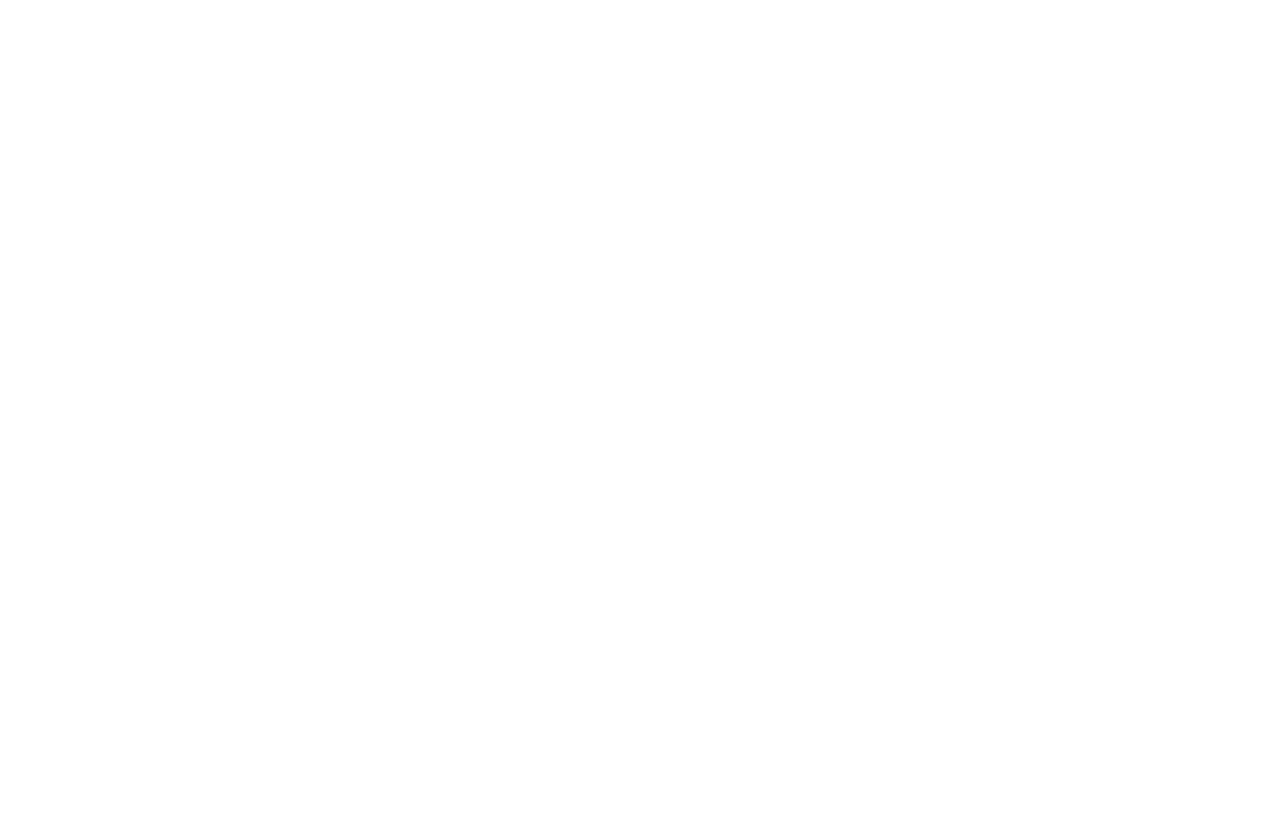
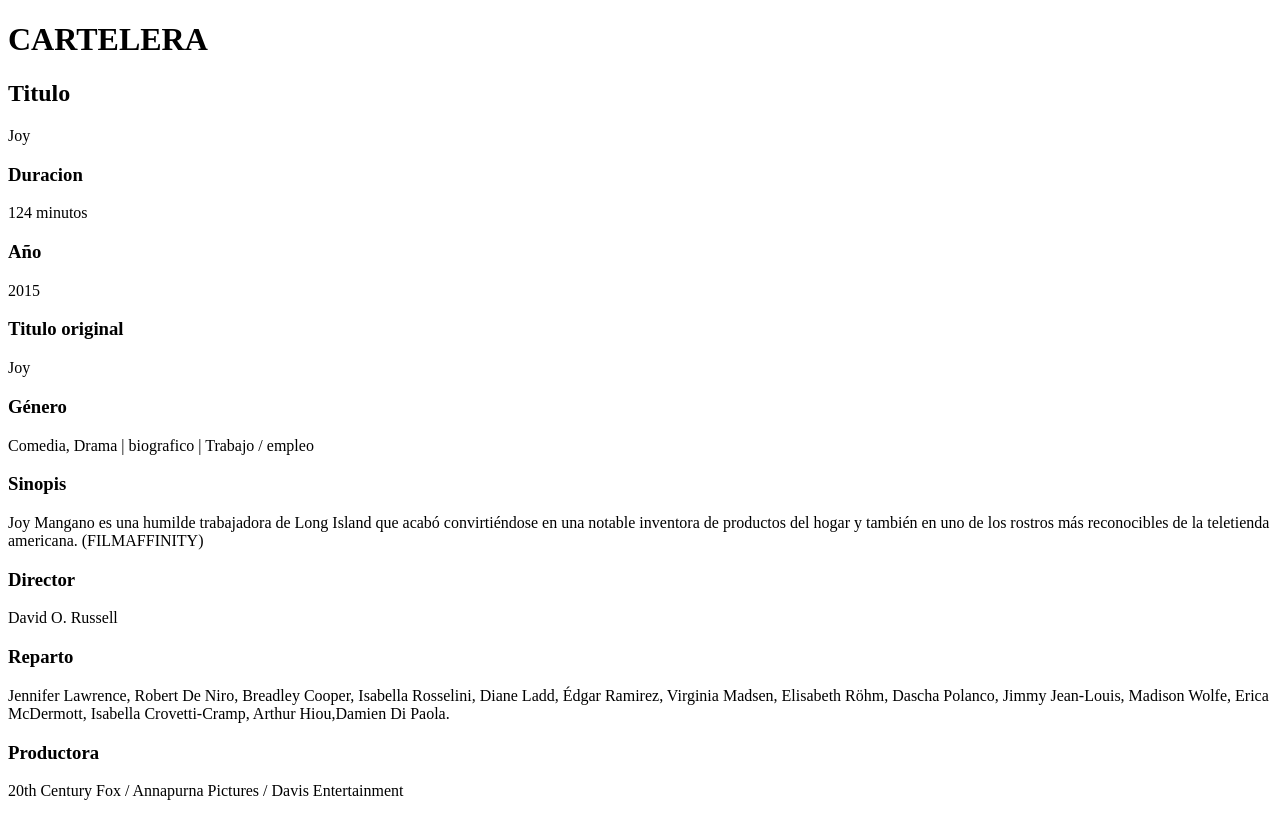
Before and after one commit to Moexbreak84/Programaci-n, a plain HTML site: page Lenguaje_De_Marcas/Lenguaje_de_Marcas/Actividad_Presencial_1/encabezados-parrafos.html in a window 1280 px wide. Drawn offline with Linux system fonts and the light colour scheme.

Commit message:
Practica 1

```diff
--- a/Lenguaje_De_Marcas/Lenguaje_de_Marcas/Actividad_Presencial_1/encabezados-parrafos.html
+++ b/Lenguaje_De_Marcas/Lenguaje_de_Marcas/Actividad_Presencial_1/encabezados-parrafos.html
@@ -3,9 +3,27 @@
 <head>
     <meta charset="UTF-8">
     <meta name="viewport" content="width=device-width, initial-scale=1.0">
-    <title>Document</title>
+    <title>Encabezaados</title>
 </head>
 <body>
-
+    <h1><Strong>CARTELERA</Strong></h1>
+    <h2><Strong>Titulo</Strong></h2>
+    <p>Joy</p>
+    <h3><strong>Duracion</strong></h3>
+    <p>124 minutos</p>
+    <h3><strong>Año</strong></h3>
+    <p>2015</p>
+    <h3><strong>Titulo original</strong></h3>
+    <p>Joy</p>
+    <h3><strong>Género</strong></h3>
+    <p>Comedia, Drama | biografico | Trabajo / empleo</p>
+    <h3><strong>Sinopis</strong></h3>
+    <p>Joy Mangano es una humilde trabajadora de Long Island que acabó convirtiéndose en una notable inventora de productos del hogar y también en uno de los rostros más reconocibles de la teletienda americana. (FILMAFFINITY)</p>
+    <h3><strong>Director</strong></h3>
+    <p>David O. Russell</p>
+    <h3><strong>Reparto</strong></h3>
+    <p>Jennifer Lawrence, Robert De Niro, Breadley Cooper, Isabella Rosselini, Diane Ladd, Édgar Ramirez, Virginia Madsen, Elisabeth Röhm, Dascha Polanco, Jimmy Jean-Louis, Madison Wolfe, Erica McDermott, Isabella Crovetti-Cramp, Arthur Hiou,Damien Di Paola.</p>
+    <h3><strong>Productora</strong></h3>
+    <p>20th Century Fox / Annapurna Pictures / Davis Entertainment</p>
 </body>
 </html>
```
Also changed, not shown: Lenguaje_De_Marcas/Lenguaje_de_Marcas/Actividad_Presencial_1/ec-2grado.html (added, +12 -0 lines), Lenguaje_De_Marcas/Lenguaje_de_Marcas/Actividad_Presencial_1/estilos-fuente.html (added, +15 -0 lines), Lenguaje_De_Marcas/Lenguaje_de_Marcas/Actividad_Presencial_1/listas1.html (added, +17 -0 lines).
